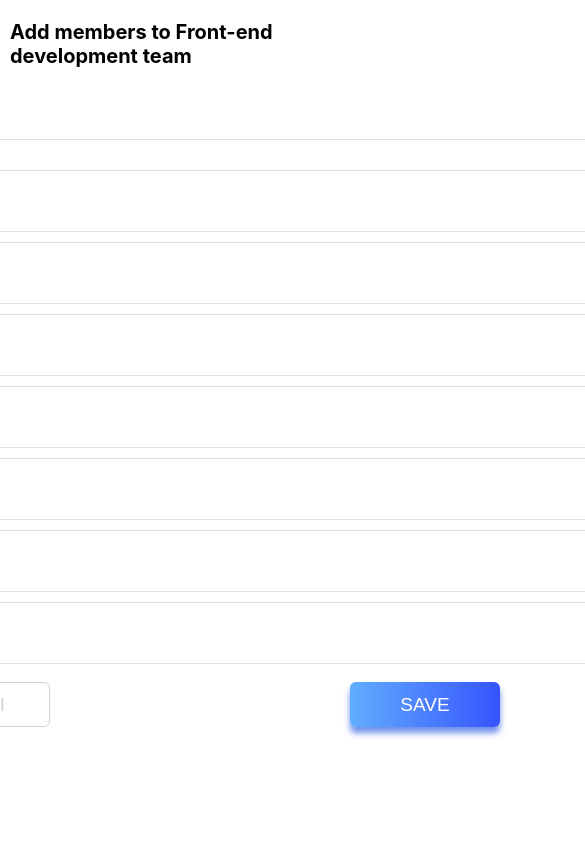
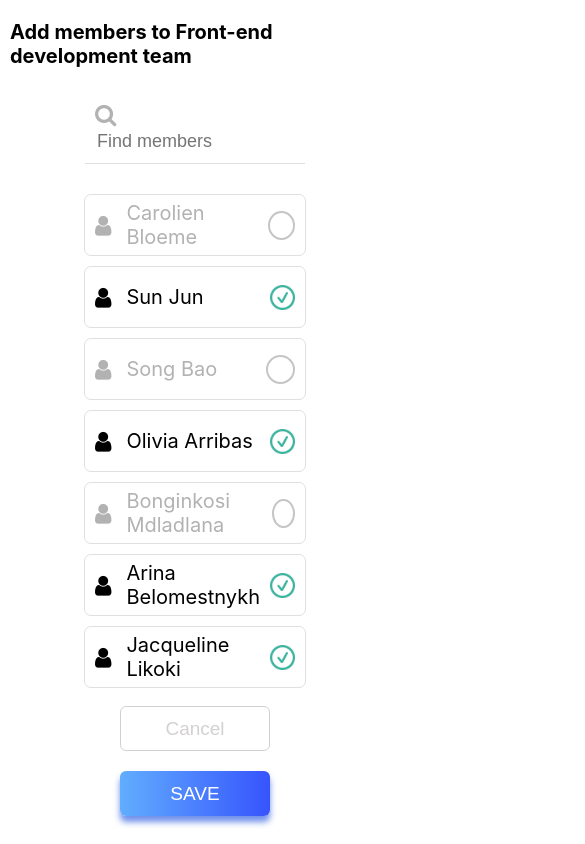
Before and after one commit to Nama-Salameh/First-React-Task, a React (Create React App) app: page / in a window 390 px wide. Shown: the top 844 px of the page, 585 px wide, since content can reach past the window. Built offline with nearby package versions, Linux system fonts and the light colour scheme.

Commit message:
Add responsive design changes.

```diff
--- a/src/App.module.css
+++ b/src/App.module.css
@@ -1,29 +1,29 @@
 .appContainer {
-margin: 0;
-font-size: 20px;
-margin-left: 10px;
+  margin: 0;
+  font-size: 20px;
+  margin: 10px;
 }
-.membersContainer{
+.membersContainer {
   display: flex;
   flex-direction: column;
   justify-content: center;
   align-items: center;
   margin-bottom: 15px;
 }
-.membersList{
+.membersList {
   display: flex;
   flex-direction: column;
   justify-content: center;
   align-items: center;
   margin-bottom: 13px;
 }
-.member{
+.member {
   width: 1000px;
   height: 40px;
   display: flex;
   justify-content: space-between;
   align-items: center;
-  border: 1px solid #e0dfdf ;
+  border: 1px solid #e0dfdf;
   border-radius: 7px;
   padding: 10px;
   margin: 5px;
@@ -31,18 +31,18 @@ margin-left: 10px;
 .notMember {
   color: #b2b2b2;
 }
-.personsInfo{
+.personsInfo {
   display: flex;
   justify-content: flex-start;
   align-items: center;
 }
-.searchBar{
+.searchBar {
   width: 1000px;
   height: 30%;
   margin: 5px;
   margin-bottom: 25px;
   padding: 10px;
-  border-bottom: 1px solid #e0dfdf ;
+  border-bottom: 1px solid #e0dfdf;
 }
 .searchInput {
   border-style: none;
@@ -73,29 +73,82 @@ margin-left: 10px;
   border: 2px solid #c6c5c5;
 }
 
-.buttons{
+.buttonsContainer {
+  width: 1000px;
   display: flex;
   flex-direction: row;
   justify-content: center;
   align-items: center;
 }
-.cancelButton{
- width: 150px;
- height: 45px;
- color : #d3d0d0 ;
- border: #d3d0d0 solid 1px;
- border-radius: 6px;
- background-color: white;
- font-size: 19px;
- margin-right : 300px;
-}
-.saveButton{
+.cancelButton,
+.saveButton {
   width: 150px;
   height: 45px;
-  color : white;
+  border-radius: 6px;
+  font-size: 19px;
+}
+.cancelButton {
+  color: #d3d0d0;
+  border: #d3d0d0 solid 1px;
+  background-color: white;
+  margin-right: 300px;
+}
+.saveButton {
+  color: white;
   border-style: none;
-  border-radius: 6px;
   -webkit-box-shadow: 0px 6px 6px rgba(30, 81, 223, 0.64);
   background: linear-gradient(to right, #61adfe, #3654fd);
-  font-size: 19px;
 }
+
+@media (min-width: 1500px) {
+  .member,
+  .searchBar,
+  .buttonsContainer {
+    width: 1650px;
+  }
+}
+@media (min-width: 1250px) {
+  .member,
+  .searchBar,
+  .buttonsContainer {
+    width: 1200px;
+  }
+}
+@media (max-width: 1110px) {
+  .member,
+  .searchBar,
+  .buttonsContainer {
+    width: 800px;
+  }
+}
+
+@media (max-width: 850px) {
+  .member,
+  .searchBar,
+  .buttonsContainer {
+    width: 600px;
+  }
+}
+
+@media (max-width: 650px) {
+  .member,
+  .searchBar {
+    width: 400px;
+  }
+  .buttonsContainer {
+    width: 100%;
+    flex-direction: column;
+    justify-content: center;
+    align-items: center;
+  }
+  .cancelButton{
+    margin-bottom : 20px;
+    margin-right: 0;
+  }
+}
+@media (max-width: 450px) {
+  .member,
+  .searchBar{
+    width: 200px;
+  }
+}
--- a/src/components/SubmitButtons.jsx
+++ b/src/components/SubmitButtons.jsx
@@ -2,7 +2,7 @@ import styles from "./../App.module.css";
 
 const SubmitButton = () =>{
   return (
-    <div className={styles.buttons}>
+    <div className={styles.buttonsContainer}>
       <button className={styles.cancelButton}>Cancel</button>
       <button className={styles.saveButton}>SAVE</button>
     </div>
```
